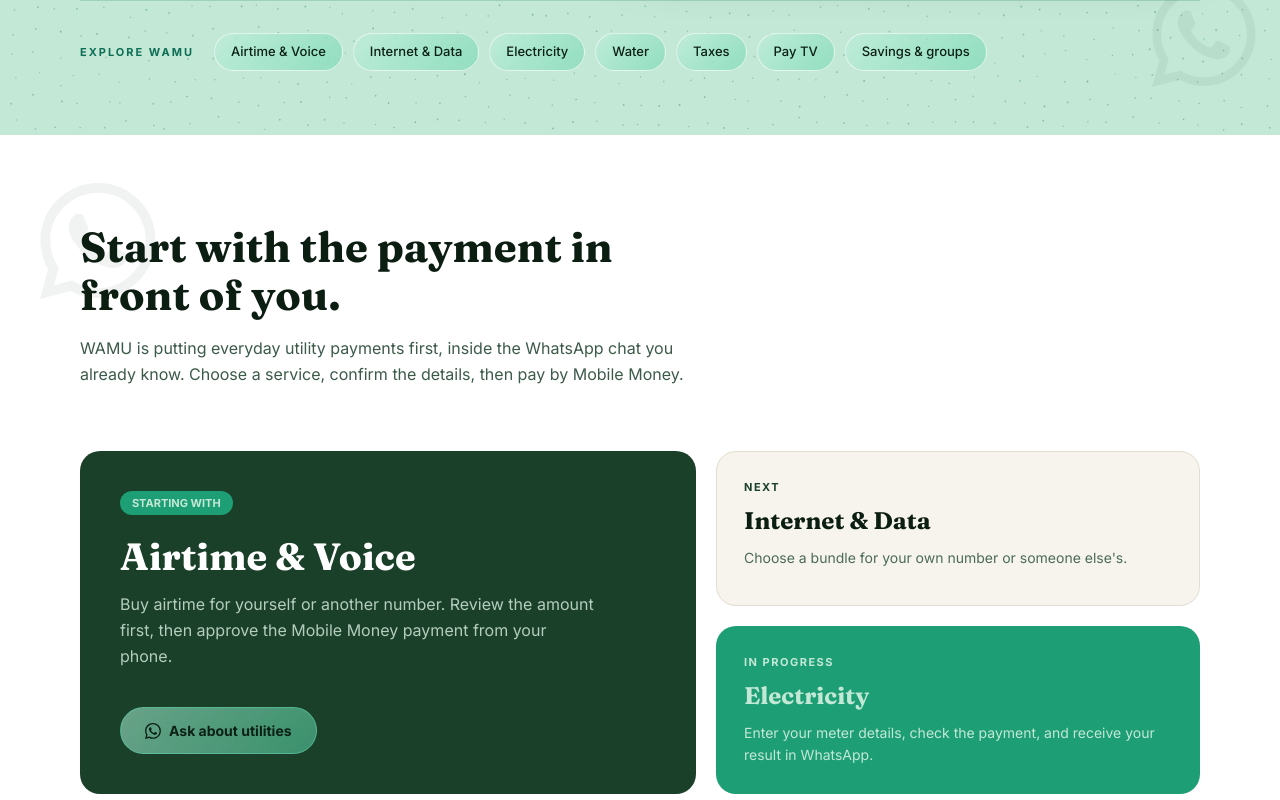
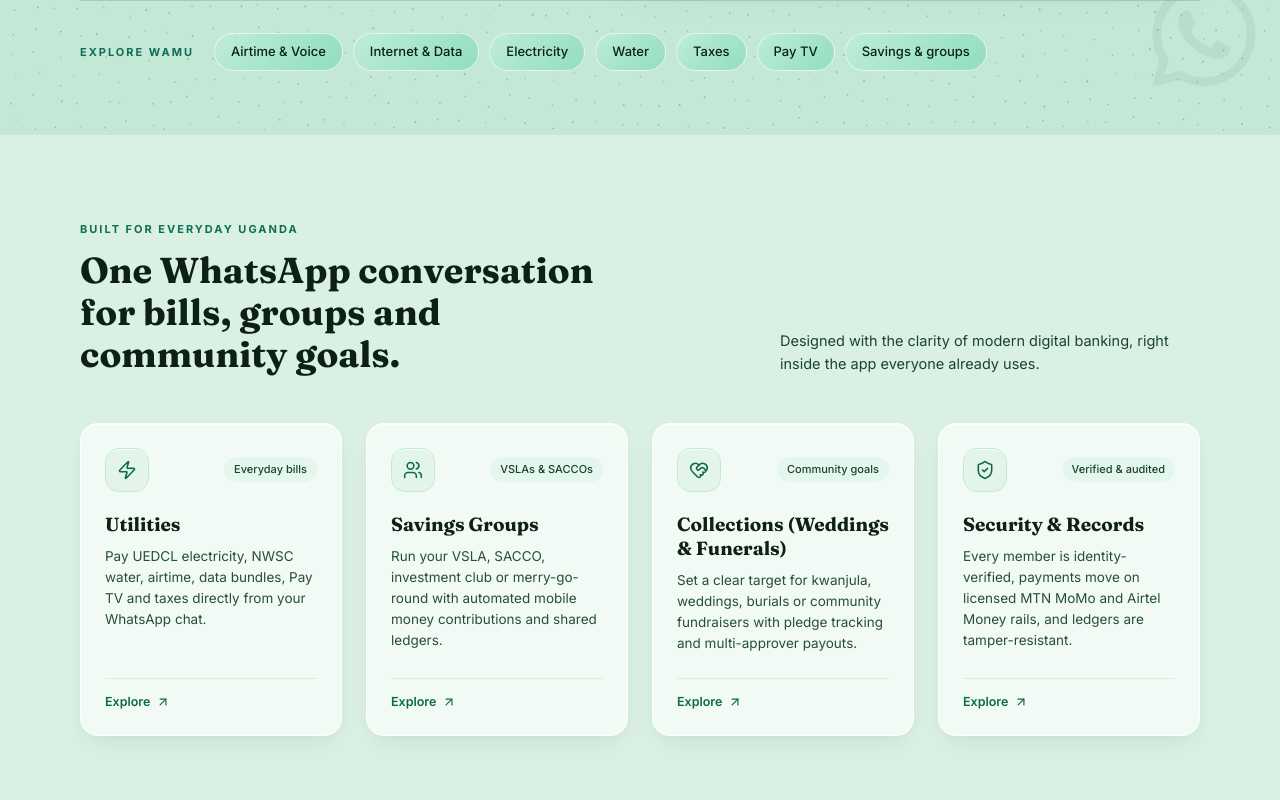
Before and after one commit to Loyoenock/WAMU, a React (Vite) app: page / in a window 1280 px wide. Shown: the part 740-1540 px from the top of the page. Built offline with nearby package versions, Linux system fonts and the light colour scheme.

Commit message:
feat: add WamuAudienceCards component to Home page

```diff
--- /dev/null
+++ b/src/components/StatementSection.tsx
@@ -0,0 +1,27 @@
+import React from 'react';
+
+export function StatementSection() {
+  return (
+    <section
+      aria-label="WAMU Statement"
+      className="relative w-full overflow-hidden bg-gradient-to-b from-[#E0F5E9] to-[#C8E6C9] px-6 py-28 md:px-12 md:py-40 lg:px-20 lg:py-48"
+    >
+      {/* Subtle deep-forest micro-dot background pattern */}
+      <div
+        aria-hidden="true"
+        className="pointer-events-none absolute inset-0 opacity-[0.18]"
+        style={{
+          backgroundImage: 'radial-gradient(#0F6E56 0.85px, transparent 0.85px)',
+          backgroundSize: '24px 24px',
+        }}
+      />
+
+      <div className="relative z-[1] mx-auto flex max-w-[980px] items-center justify-center">
+        <h2 className="text-center font-[Fraunces,ui-serif,Georgia,serif] text-[36px]/[44px] font-bold tracking-[-0.02em] text-[#0D2016] sm:text-[48px]/[56px] md:text-[60px]/[68px] lg:text-[72px]/[80px]">
+          Savings groups run on trust.
+          <span className="mt-1 block text-[#1B4332]">Not systems.</span>
+        </h2>
+      </div>
+    </section>
+  );
+}
--- /dev/null
+++ b/src/components/WamuAudienceCards.tsx
@@ -0,0 +1,119 @@
+import React from 'react';
+import { Zap, Users, HeartHandshake, ShieldCheck, ArrowUpRight, type LucideIcon } from 'lucide-react';
+
+interface AudienceCardItem {
+  id: string;
+  title: string;
+  description: string;
+  href: string;
+  Icon: LucideIcon;
+  badge: string;
+}
+
+const AUDIENCE_CARDS: readonly AudienceCardItem[] = [
+  {
+    id: 'utilities',
+    title: 'Utilities',
+    description:
+      'Pay UEDCL electricity, NWSC water, airtime, data bundles, Pay TV and taxes directly from your WhatsApp chat.',
+    href: '#utilities',
+    Icon: Zap,
+    badge: 'Everyday bills',
+  },
+  {
+    id: 'savings-groups',
+    title: 'Savings Groups',
+    description:
+      'Run your VSLA, SACCO, investment club or merry-go-round with automated mobile money contributions and shared ledgers.',
+    href: '#savings-and-groups',
+    Icon: Users,
+    badge: 'VSLAs & SACCOs',
+  },
+  {
+    id: 'collections',
+    title: 'Collections (Weddings & Funerals)',
+    description:
+      'Set a clear target for kwanjula, weddings, burials or community fundraisers with pledge tracking and multi-approver payouts.',
+    href: '#collections',
+    Icon: HeartHandshake,
+    badge: 'Community goals',
+  },
+  {
+    id: 'security-records',
+    title: 'Security & Records',
+    description:
+      'Every member is identity-verified, payments move on licensed MTN MoMo and Airtel Money rails, and ledgers are tamper-resistant.',
+    href: '#security',
+    Icon: ShieldCheck,
+    badge: 'Verified & audited',
+  },
+];
+
+export function WamuAudienceCards() {
+  return (
+    <section
+      aria-labelledby="wamu-pillars-heading"
+      className="relative overflow-hidden bg-[#D9F0E3] px-6 py-16 md:px-12 md:py-20 lg:px-20"
+    >
+      <div className="mx-auto max-w-[1280px]">
+        <div className="mb-10 flex flex-col items-start justify-between gap-4 md:mb-12 md:flex-row md:items-end">
+          <div className="max-w-[560px]">
+            <span className="text-[11px] font-bold uppercase tracking-[2px] text-[#0F6E56]">
+              BUILT FOR EVERYDAY UGANDA
+            </span>
+            <h2
+              id="wamu-pillars-heading"
+              className="mt-2.5 font-[Fraunces,ui-serif,Georgia,serif] text-[28px]/[34px] font-bold text-[#0D2016] md:text-[36px]/[42px]"
+            >
+              One WhatsApp conversation for bills, groups and community goals.
+            </h2>
+          </div>
+          <p className="max-w-[420px] text-[14.5px]/[23px] text-[#1B4332]">
+            Designed with the clarity of modern digital banking, right inside the app everyone already uses.
+          </p>
+        </div>
+
+        <div className="grid grid-cols-1 gap-5 sm:grid-cols-2 lg:grid-cols-4 lg:gap-6">
+          {AUDIENCE_CARDS.map((card) => (
+            <a
+              key={card.id}
+              href={card.href}
+              className="group relative flex flex-col justify-between rounded-[18px] border border-white/80 bg-[#F4FBF7]/90 p-6 shadow-[0_12px_28px_-10px_rgba(27,67,50,0.10),0_2px_8px_-2px_rgba(27,67,50,0.05),inset_0_1px_0_0_rgba(255,255,255,0.9)] backdrop-blur-md transition-all duration-200 ease-out hover:-translate-y-1 hover:border-[#5DCAA5]/70 hover:bg-white/95 hover:shadow-[0_18px_36px_-12px_rgba(27,67,50,0.15),0_4px_12px_-2px_rgba(27,67,50,0.07)] focus-visible:outline-none focus-visible:ring-2 focus-visible:ring-[#1D9E75] focus-visible:ring-offset-2"
+            >
+              <div>
+                {/* Top Row: Icon Badge + Subtle Category Tag */}
+                <div className="flex items-center justify-between gap-2">
+                  <span className="inline-flex h-11 w-11 items-center justify-center rounded-[14px] border border-[#C3E8D6] bg-[#E3F5EB] text-[#0B6B45] shadow-[inset_0_1px_0_rgba(255,255,255,0.85)] transition-colors duration-200 group-hover:bg-[#0B6B45] group-hover:text-[#FDFAF4]">
+                    <card.Icon className="h-5 w-5" strokeWidth={1.9} aria-hidden="true" />
+                  </span>
+                  <span className="rounded-full bg-[#E3F5EB]/90 px-2.5 py-1 text-[11px] font-medium text-[#1B4332]">
+                    {card.badge}
+                  </span>
+                </div>
+
+                {/* Card Title */}
+                <h3 className="mt-5 font-[Fraunces,ui-serif,Georgia,serif] text-[19px]/[24px] font-bold text-[#0D2016]">
+                  {card.title}
+                </h3>
+
+                {/* Card Description */}
+                <p className="mt-2.5 text-[13.5px]/[21px] text-[#284E3A]">
+                  {card.description}
+                </p>
+              </div>
+
+              {/* Subtle bottom explore cue */}
+              <div className="mt-6 flex items-center gap-1.5 border-t border-[#C3E8D6]/60 pt-3.5 text-[12.5px] font-semibold text-[#0B6B45]">
+                <span>Explore</span>
+                <ArrowUpRight
+                  className="h-3.5 w-3.5 transition-transform duration-200 group-hover:translate-x-0.5 group-hover:-translate-y-0.5"
+                  aria-hidden="true"
+                />
+              </div>
+            </a>
+          ))}
+        </div>
+      </div>
+    </section>
+  );
+}
--- a/src/pages/Home.tsx
+++ b/src/pages/Home.tsx
@@ -2,6 +2,7 @@ import React from 'react';
 import { motion, useReducedMotion } from 'motion/react';
 import { Navigation } from '../components/Navigation';
 import { Hero } from '../components/Hero';
+import { WamuAudienceCards } from '../components/WamuAudienceCards';
 import { Utilities } from '../components/Utilities';
 import { Problem } from '../components/Problem';
 import { HowItWorks } from '../components/HowItWorks';
@@ -36,6 +37,7 @@ export function Home() {
       <Navigation />
       <main id="main-content">
         <Hero />
+        <Reveal><WamuAudienceCards /></Reveal>
         <Reveal><Utilities /></Reveal>
         <Reveal><Problem /></Reveal>
         <Reveal><HowItWorks /></Reveal>
```
Also changed, not shown: src/assets/images/wamu_audience_card_grid_section_1795610653825.jpg (added), src/assets/images/wamu_immersive_statement_section_1795610228475.jpg (added).
